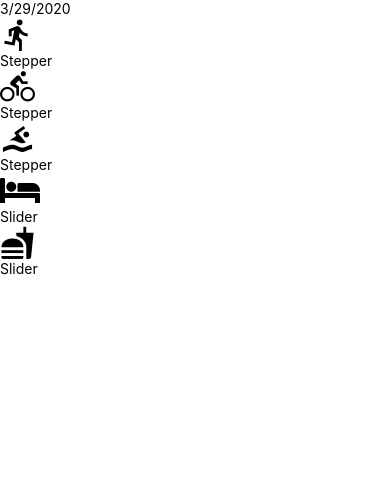
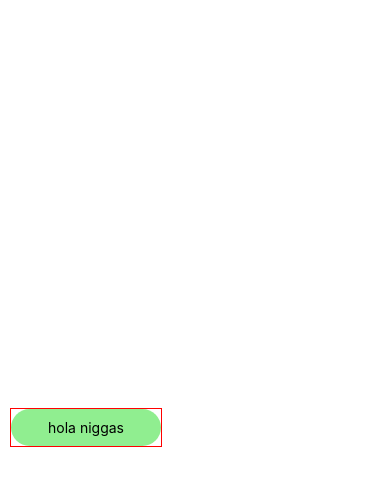
Before and after one commit to AbdElrahmanKhalid0/UdaciFitnessApp, a React Native app: screen / in a window 390 px wide. Shown: the top 486 px of the page. Built offline with nearby package versions, Linux system fonts and the light colour scheme.

Commit message:
touchable components in react native

```diff
--- a/App.js
+++ b/App.js
@@ -1,11 +1,33 @@
 import React from 'react';
-import { View } from 'react-native';
+import { View,StyleSheet,Text, TouchableHighlight, TouchableOpacity, TouchableWithoutFeedback, TouchableNativeFeedback } from 'react-native';
 import AddEntry from './components/AddEntry';
 
 export default function App() {
   return (
-    <View>
-      <AddEntry/>
+    <View style={styles.container}>
+      {/* <AddEntry/> */}
+      <TouchableNativeFeedback onPress={() => {console.log('this is working')}}>
+        <View style={styles.btn}>
+          <Text>hola niggas</Text>
+        </View>
+      </TouchableNativeFeedback>
     </View>
   );
 }
+
+const styles = StyleSheet.create({
+  container:{
+    flex:1,
+    marginLeft:10,
+    marginTop:10,
+    justifyContent:'center',
+    alignItems:"center"
+  },
+  btn:{
+    backgroundColor:'lightgreen',
+    padding:10,
+    borderRadius:20,
+    width:150,
+    alignItems:'center'
+  }
+})
```
